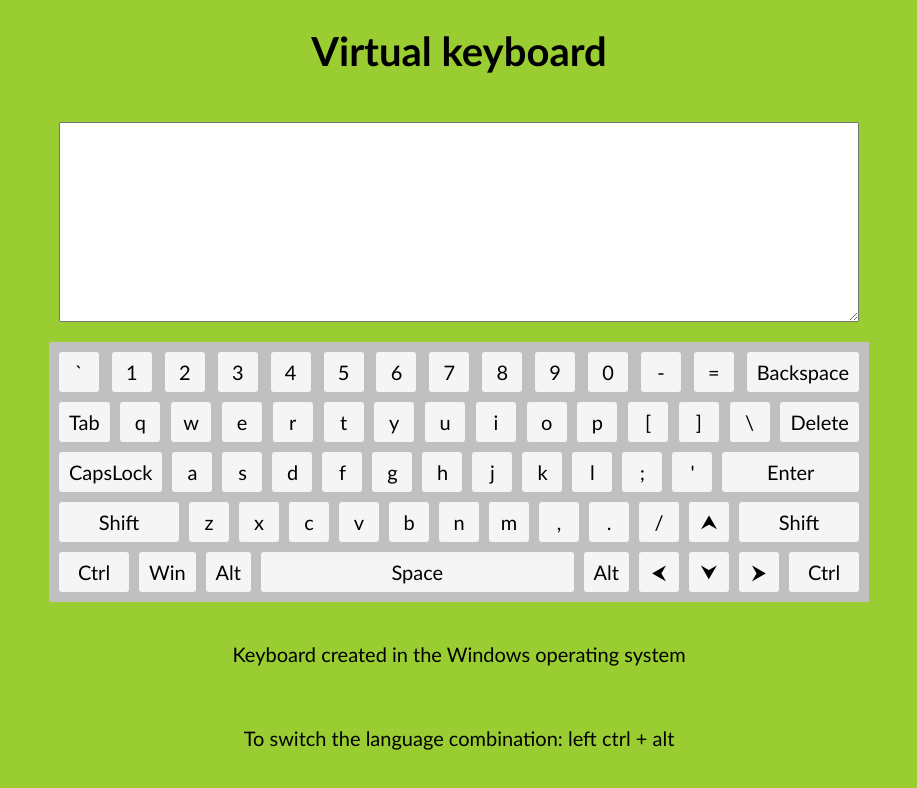
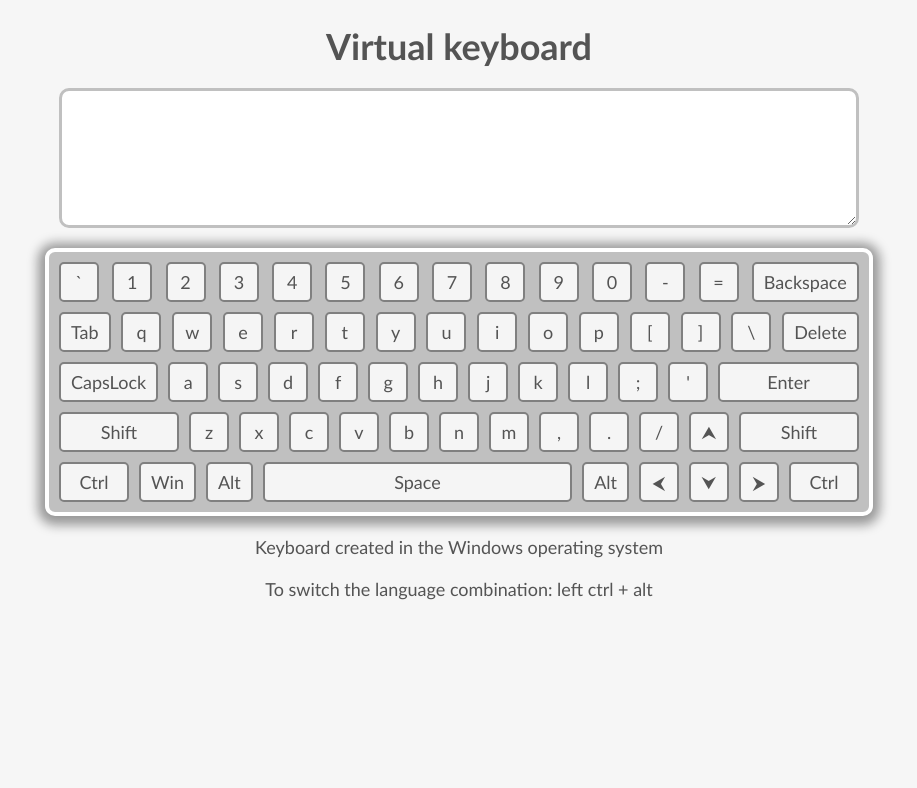
Before and after one commit to a-reznikov/virtual-keyboard, a website built with webpack: page index.html in a window 1280 px wide. Shown: the whole page, without its empty margins (181-1098 px from the left). Built offline with nearby package versions, Linux system fonts and the light colour scheme.

Commit message:
refactor: change style for keyboard

```diff
--- a/style.css
+++ b/style.css
@@ -7,10 +7,19 @@ html {
 }
 
 body {
-  background-color: yellowgreen;
+  background: #F6F6F6;
   margin: 0;
   font-family: 'Trebuchet MS', Arial, sans-serif;
-  font-size: 2.0rem;
+  color: #545454;
+  font-size: 1.8rem;
+}
+
+h1 {
+  margin-bottom: 0;
+}
+
+P {
+  margin: 0;
 }
 
 .container {
@@ -24,12 +33,19 @@ body {
 
 .textarea {
   width: 800px;
-  height: 200px;
+  height: 140px;
+  color: #545454;
+  font-size: 1.6rem;
+  border: 3px solid silver;
+  border-radius: 10px;
 }
 
 .keyboard {
   padding: 10px;
   background: silver;
+  border: 4px solid white;
+  border-radius: 10px;
+  box-shadow: 0px 2px 11px 7px rgba(13, 13, 13, 0.4);
 }
 
 .keyboard__row {
@@ -45,9 +61,12 @@ body {
   min-width: 40px;
   height: 40px;
   padding: 0 10px;
+  color: #545454;
   background: whitesmoke;
   cursor: pointer;
-  border-radius: 3px;
+  border-radius: 5px;
+  border: 2px solid gray;
+  transition: all 0.2s ease-in-out;
 }
 
 .ShiftLeft,
@@ -67,15 +86,31 @@ body {
 }
 
 .key:hover {
-  background: red;
+  color: #545454;
+  background: white;
+  border: 2px solid gray;
+  box-shadow: 0px 0px 10px 5px rgba(255, 255, 255, 0.6);
 }
 
-.active {
-  background: red;
+.key:active {
+  color: whitesmoke;
+  background: rgb(100, 100, 100);
+  border: 2px solid whitesmoke;
+  box-shadow: 0px 0px 10px 5px rgba(255, 255, 255, 0.6);
+}
+
+.key.active {
+  color: whitesmoke;
+  background: rgb(100, 100, 100);
+  border: 2px solid whitesmoke;
+  box-shadow: 0px 0px 10px 5px rgba(255, 255, 255, 0.6);
 }
 
 .pressed {
-  background: goldenrod;
+  color: whitesmoke;
+  background: rgb(100, 100, 100);
+  border: 2px solid whitesmoke;
+  box-shadow: 0px 0px 10px 5px rgba(255, 255, 255, 0.6);
 }
 
 .key-en,
```
